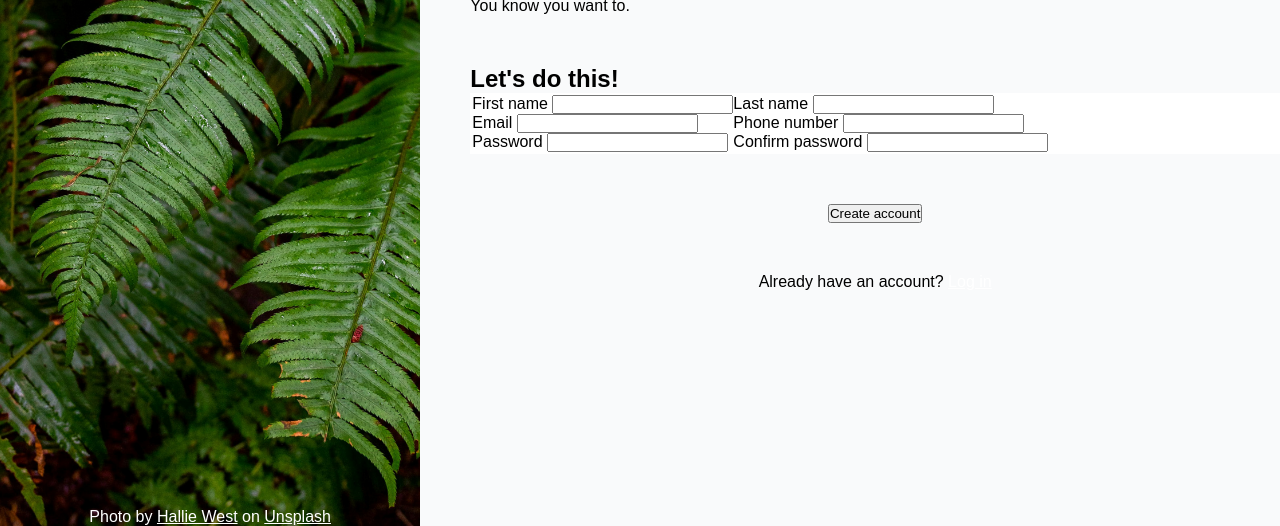
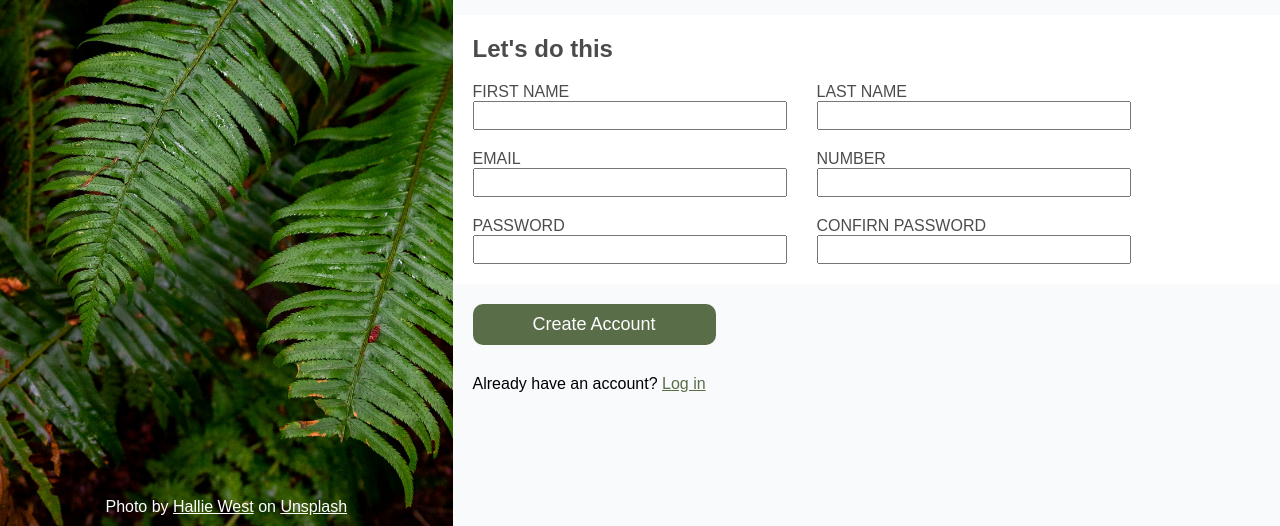
Before and after one commit to bongiBong-create/form, a plain HTML site: page index.html in a window 1280 px wide. Shown: the part 274-800 px from the top of the page. Drawn offline with Linux system fonts and the light colour scheme.

Commit message:
full layout done

```diff
--- a/index.html
+++ b/index.html
@@ -9,64 +9,72 @@
 </head>
 
 <body>
-    <main class="main">
-        <section class="company">
-            <div class="company__logo-container">
-                <img class="logo" src="src/imgs/logo.png" alt="logo">
-                <p class="title">ODIN</p>
+    <div class="logo__container">
+        <div class="logo__box">
+            <img class="logo" src="/src/imgs/logo.png" alt="logo">
+            <h1>ODIN</h1>
         </div>
-            <span>Photo by <a href="#">Hallie West</a> on <a href="#">Unsplash</a></span>
-        </section>
-        <section class="form__container">
-            <div class="form__container-description">
-                <p>This is not a real online service! You know you need something like this in your life to help you
-                    realize your deepest dreams. Sign up now to get started.
+
+        <div class="info__author">
+            Photo by <a href="#">Hallie West</a> on <a href="#">Unsplash</a>
+        </div>
+    </div>
+
+    <div class="form__container">
+        <p class="info">
+            This is not a real online service! You know you need something
+            like this in your life to help you realize your deepest dreams.
+            Sign up now to get started.
+            <br><br>
+            You know you want to.
         </p>
-                <p>You know you want to.
-                </p>
-            </div>
-            <form action="#" id="form__odin" class="form__odin">
-                <h1>Let's do this!</h1>
 
-                <fieldset>
-                    <div class="form__part-1">
-                        <div>
-                            <label for="first__name">First name</label>
+        <form class="form" action="#">
+            <h2>Let's do this</h2>
+
+            <div class="form__el">
+                <div class="form__el-item">
+                    <label for="first__name">FIRST NAME</label>
                     <input type="text" id="first__name">
                 </div>
-                        <div>
-                            <label for="email">Email</label>
-                            <input type="email" id="email">
+                <div class="form__el-item">
+                    <label for="last__name">LAST NAME</label>
+                    <input type="text" id="last__name">
                 </div>
-                        <div>
-                            <label for="password">Password</label>
-                            <input type="text" id="password">
             </div>
 
+            <div class="form__el">
+                <div class="form__el-item">
+                    <label for="user__email">EMAIL</label>
+                    <input type="email" id="user__email">
+                </div>
 
-                    </div>
-                    <div class="form__part-2">
-                        <div>
-                            <label for="last__name">Last name</label>
-                            <input type="text" id="last__name">
-                        </div>
-                        <div>
-                            <label for="number">Phone number</label>
-                            <input type="number" id="number">
-                        </div>
-                        <div>
-                            <label for="confirm__password">Confirm password</label>
-                            <input type="text" id="confirm__password">
+                <div class="form__el-item">
+                    <label for="user__number">NUMBER</label>
+                    <input type="number" id="user__number">
                 </div>
             </div>
-                </fieldset>
+
+            <div class="form__el">
+                <div class="form__el-item">
+                    <label for="user__password">PASSWORD</label>
+                    <input type="password" id="user__password">
+                </div>
+                <div class="form__el-item">
+                    <label for="confirm">CONFIRN PASSWORD</label>
+                    <input type="password" id="confirm">
+                </div>
+            </div>
         </form>
 
-            <button form="form__odin">Create account</button>
+        <button class="submit" type="submit">
+            Create Account
+        </button>
 
-            <p>Already have an account? <a href="#">Log in</a></p>
-        </section>
-    </main>
+        <div class="login">
+            Already have an account? <a class="green" href="#">Log in</a>
+        </div>
+    </div>
 </body>
 
 </html>
--- a/style.css
+++ b/style.css
@@ -1,12 +1,17 @@
 @font-face {
-    font-family: "norse";
-    src: url("src/font/Norse-Bold.otf");
+    font-family: 'Norse';
+    src: url('src/font/Norse-Bold.otf');
 }
 
 * {
     margin: 0;
     padding: 0;
-    box-sizing: content-box;
+}
+
+body {
+    display: flex;
+    height: 100svh;
+    background-color: #f9fafb;
     font-family: sans-serif;
 }
 
@@ -14,66 +19,105 @@ a {
     color: #fff;
 }
 
-.main {
-    display: flex;
-    min-height: 100svh;
-    background-color: #f9fafb;
+.green {
+    color: #596d48;
 }
 
-.company {
-    background: url('src/imgs/background.jpg');
-    background-position: center;
-    background-size: cover;
+.logo__container {
+    background: url('src/imgs/background.jpg') no-repeat center/cover;
     display: flex;
     flex-direction: column;
     align-items: center;
     justify-content: space-between;
-}
-
-.company span{
+    width: 700px;
     color: #fff;
 }
 
-.company__logo-container {
+.logo__box {
     display: flex;
     align-items: center;
+    font-family: "Norse";
+    margin-top: 150px;
+    background-color: rgb(0, 0, 0, 0.5);
+    width: 100%;
     justify-content: center;
-    background-color: rgb(0, 0, 0, 0.5);
-    margin-top: 100px;
-    padding: 10px 0;
+}
+
+h1 {
+    align-self: flex-end;
+    font-size: 80px;
 }
 
 .logo {
-    width: 20%;
+    width: 80px;
 }
 
-.title {
-    color: #fff;
-    font-size: 70px;
+.info__author {
+    margin-bottom: 10px;
 }
 
 .form__container {
     display: flex;
     flex-direction: column;
-    justify-content: space-around;
-    align-items: center;
     justify-content: center;
-    gap: 50px;
-    margin-left: 50px;
-}
-
-.form__container-description {
-    font-family: sans-serif;
-
-}
-
-.form__odin {
+    align-items: start;
     width: 100%;
 }
 
-fieldset {
-    border: 2px solid rgba(255, 255, 255);
+.info {
+    margin-bottom: 40px;
+    width: 600px;
+    font-size: 20px;
+}
+
+.form {
     background-color: #fff;
+    width: 100%;
     display: flex;
+    padding: 20px 0;
+    flex-direction: column;
+    gap: 20px;
+    margin-bottom: 20px;
+}
 
+h2,
+label {
+    opacity: .7;
 }
+
+.form__el {
+    display: flex;
+    gap: 30px;
+}
+
+.form__el-item {
+    display: flex;
+    flex-direction: column;
+    align-items: start;
+    justify-content: center;
+}
+
+.form__el-item input {
+    width: 300px;
+    padding: 5px;
+}
+
+h2,
+.form__el,
+.login,
+.info,
+.submit {
+    margin-left: 20px;
+}
+
+.submit {
+    background: transparent;
+    background-color: #596d48;
+    padding: 10px 60px;
+    box-shadow: none;
+    border-width: 0;
+    border-radius: 10px;
+    color: #fff;
+    font-size: 18px;
+    margin-bottom: 30px;
+}
```
Lines whose indentation alone changed are shown as unchanged.
